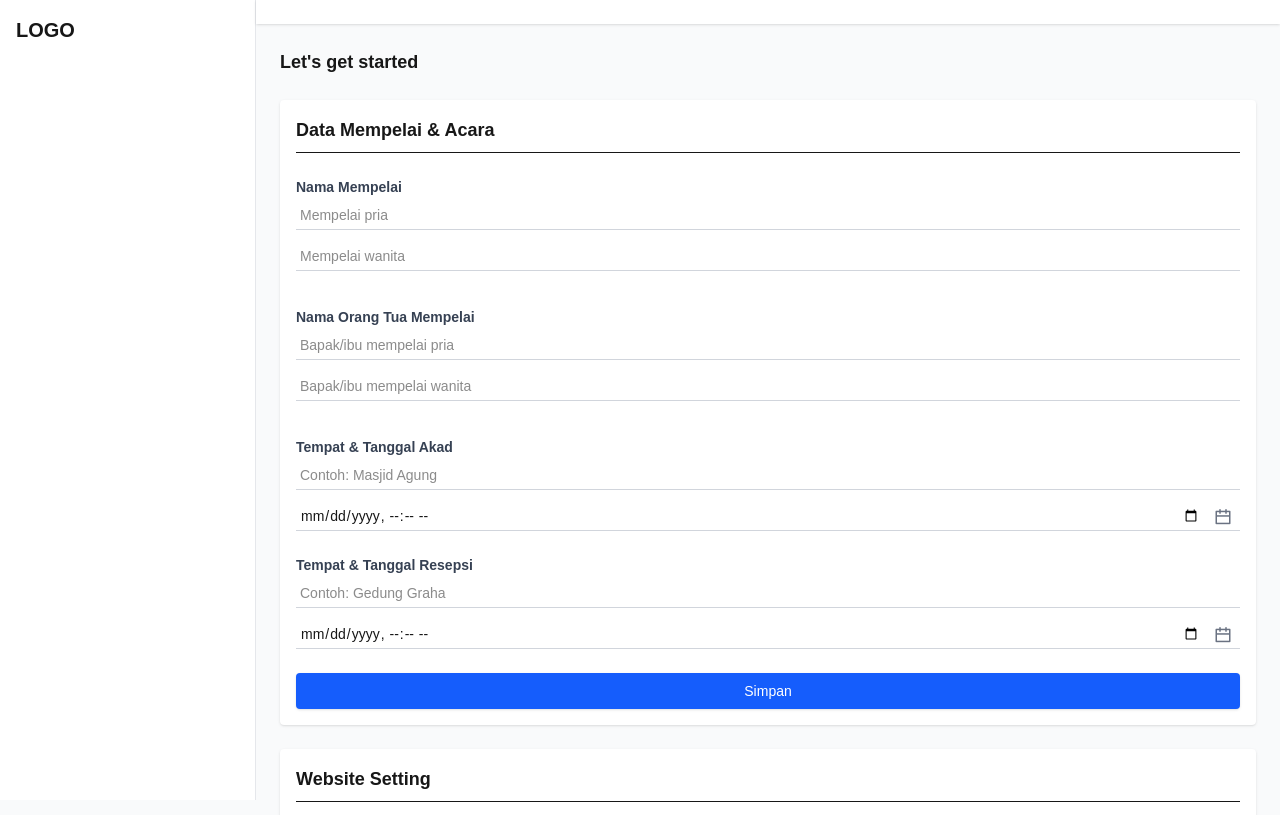
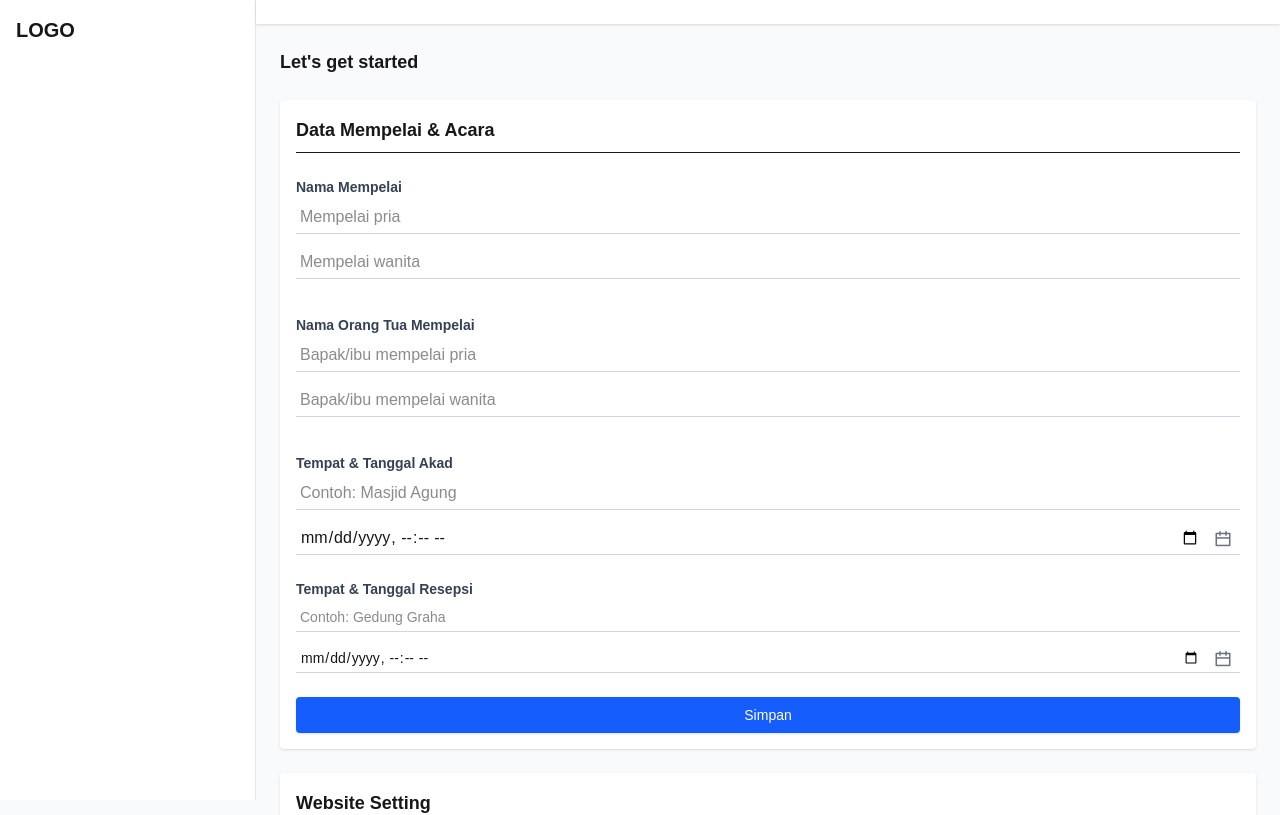
Before and after one commit to 0xwighozali/wedding-invitation-next-js, a Next.js app: page /dashboard/personalize in a window 1280 px wide. Shown: the top 815 px of the page. Built offline with nearby package versions, Linux system fonts and the light colour scheme.

Commit message:
Fix zoom

```diff
--- a/src/app/dashboard/personalize/page.tsx
+++ b/src/app/dashboard/personalize/page.tsx
@@ -130,7 +130,7 @@ export default function PersonalizePage() {
             value={form.groomName}
             onChange={handleChange}
             placeholder="Mempelai pria"
-            className="w-full mb-3 border-b border-gray-300 p-1 bg-transparent"
+            className="w-full mb-3 border-b border-gray-300 p-1 bg-transparent text-base"
           />
           <input
             type="text"
@@ -138,7 +138,7 @@ export default function PersonalizePage() {
             value={form.brideName}
             onChange={handleChange}
             placeholder="Mempelai wanita"
-            className="w-full mb-3 border-b border-gray-300 p-1 bg-transparent"
+            className="w-full mb-3 border-b border-gray-300 p-1 bg-transparent text-base"
           />
         </div>
 
@@ -153,7 +153,7 @@ export default function PersonalizePage() {
             value={form.groomParents}
             onChange={handleChange}
             placeholder="Bapak/ibu mempelai pria"
-            className="w-full mb-3 border-b border-gray-300 p-1 bg-transparent"
+            className="w-full mb-3 border-b border-gray-300 p-1 bg-transparent text-base"
           />
           <input
             type="text"
@@ -161,7 +161,7 @@ export default function PersonalizePage() {
             value={form.brideParents}
             onChange={handleChange}
             placeholder="Bapak/ibu mempelai wanita"
-            className="w-full mb-3 border-b border-gray-300 p-1 bg-transparent"
+            className="w-full mb-3 border-b border-gray-300 p-1 bg-transparent text-base"
           />
         </div>
 
@@ -176,7 +176,7 @@ export default function PersonalizePage() {
             value={form.akadLocation}
             onChange={handleChange}
             placeholder="Contoh: Masjid Agung"
-            className="w-full mb-3 border-b border-gray-300 p-1 bg-transparent"
+            className="w-full mb-3 border-b border-gray-300 p-1 bg-transparent text-base"
           />
           <div className="relative w-full mb-3">
             <input
@@ -184,7 +184,7 @@ export default function PersonalizePage() {
               name="akadDateTime"
               value={form.akadDateTime}
               onChange={handleChange}
-              className="w-full border-b border-gray-300 p-1 pr-10 bg-transparent"
+              className="w-full border-b border-gray-300 p-1 pr-10 bg-transparent text-base"
             />
             <i className="ri-calendar-line absolute right-2 top-1/2 transform -translate-y-1/2 text-gray-500 text-lg pointer-events-none" />
           </div>
```
